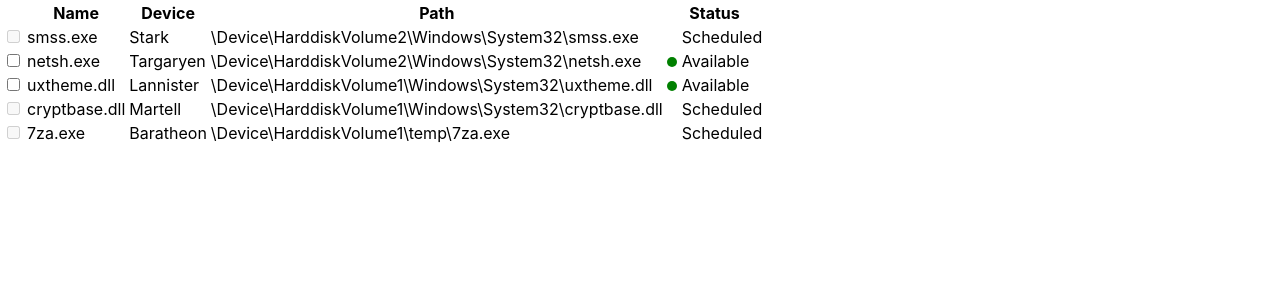
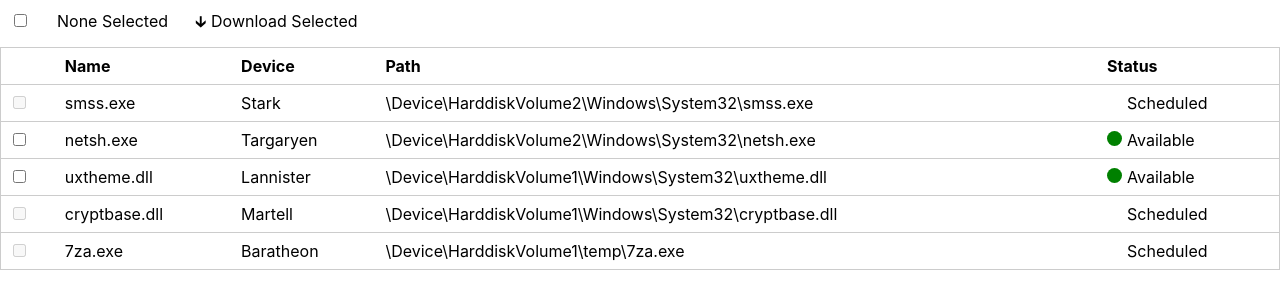
Before and after one commit to Orit-Veiner/file-list-component, a React (Create React App) app: page / in a window 1280 px wide. Shown: the top 308 px of the page. Built offline with nearby package versions, Linux system fonts and the light colour scheme.

Commit message:
Up to Select All behaivor

```diff
--- a/src/components/file-list/FileList.css
+++ b/src/components/file-list/FileList.css
@@ -1,9 +1,10 @@
 /* Allign statuses by leaving room for logos before */
-.status-available::before, .status-no-logo::before {
+.status-available::before,
+.status-no-logo::before {
     content: '';
     display: inline-block;
-    width: 10px;
-    height: 10px;
+    width: 15px;
+    height: 15px;
     margin-right: 5px;
 }
 
@@ -20,3 +21,32 @@ tbody tr:hover {
 tr.selected {
     background-color: #ebebeb;
 }
+
+/* Pad the table */
+td,
+th {
+    padding: 8px;
+}
+
+th {
+    text-align: left;
+}
+
+.download-selected:hover {
+    cursor: pointer;
+}
+
+/* Controllers above the table */
+.table-controls {
+    padding: 10px;
+}
+
+table {
+    border-collapse: collapse;
+    width: 100%;
+    border: 1px solid #cccccc;
+}
+
+tr {
+    border-bottom: 1px solid #cccccc;
+}
--- a/src/components/file-list/FileList.js
+++ b/src/components/file-list/FileList.js
@@ -1,19 +1,67 @@
 import React, { useState } from "react";
 import "./FileList.css";
-import { files as initialFiles } from './filesData.js';
+import { files as initialFiles } from "./filesData.js";
 
 function FileList() {
-  const [files, setFiles] = useState(initialFiles);     //input file with files data
+  const [files, setFiles] = useState(initialFiles); //initialFiles are from the input file, containing the files list data
   const [selectedFiles, setSelectedFiles] = useState({});
 
-  const toggleFileSelection = (name) => {
-    setSelectedFiles(prevSelected => ({...prevSelected, [name]: !prevSelected[name]}));
+  const toggleFileSelection = (index) => {
+    setSelectedFiles((prevSelected) => ({
+      ...prevSelected,
+      [index]: !prevSelected[index],
+    }));
+  };
+
+  const handleSelectAll = (event) => {
+    const newSelectedFiles = {};
+    if (event.target.checked) {
+      files.forEach((file, index) => {
+        if (file.status === "available") {
+          newSelectedFiles[index] = true;
+        }
+      });
+    }
+    setSelectedFiles(newSelectedFiles);
+  };
+
+  const handleDownloadSelected = () => {
+    const selectedFilesInfo = files
+      .filter((file, index) => selectedFiles[index])
+      .map((file) => `Path: ${file.path}\nDevice: ${file.device}`);
+    alert(`Downloading files:\n\n${selectedFilesInfo.join("\n\n")}`);
   };
 
   return (
     <div>
+      <div className="table-controls">
+        <input
+          type="checkbox"
+          id="selectAll"
+          onChange={handleSelectAll}
+          checked={
+            Object.keys(selectedFiles).length ===
+              files.filter((file) => file.status === "available").length &&
+            files.filter((file) => file.status === "available").length > 0
+          }
+          indeterminate={
+            Object.keys(selectedFiles).length > 0 &&
+            Object.keys(selectedFiles).length < files.length
+          }
+        />
+        &nbsp;&nbsp;&nbsp;&nbsp;&nbsp;&nbsp;
+        <span>
+          {Object.keys(selectedFiles).length > 0
+            ? `Selected ${Object.keys(selectedFiles).length}`
+            : "None Selected"}
+        </span>
+        &nbsp;&nbsp;&nbsp;&nbsp;&nbsp;&nbsp;
+        <span className="download-selected" onClick={handleDownloadSelected}>
+          &#x1F873; Download Selected
+        </span>
+      </div>
+
       <table>
-
         <thead>
           <tr>
             <th></th>
@@ -25,19 +73,38 @@ function FileList() {
         </thead>
 
         <tbody>
-          {files.map((file) => (
-          <tr key={file.name} className={selectedFiles[file.name] ? "selected" : ""} onClick={() => toggleFileSelection(file.name)}>
-          <td><input type="checkbox" checked={!!selectedFiles[file.name]} onChange={() => {}} disabled={file.status !== 'available'} /></td>
+          {files.map((file, index) => (
+            <tr
+              key={index}
+              className={selectedFiles[index] ? "selected" : ""}
+              onClick={() => toggleFileSelection(index)}
+            >
+              <td>
+                <input
+                  type="checkbox"
+                  checked={!!selectedFiles[index]}
+                  onChange={(e) => {
+                    // e.stopPropagation();
+                    // toggleFileSelection(index);
+                  }}
+                  disabled={file.status !== "available"}
+                />
+              </td>
               <td>{file.name}</td>
               <td>{file.device}</td>
               <td>{file.path}</td>
-              <td className={file.status === "available" ? "status-available" : "status-no-logo"}>
+              <td
+                className={
+                  file.status === "available"
+                    ? "status-available"
+                    : "status-no-logo"
+                }
+              >
                 {capitalizeFirstLetter(file.status)}
               </td>
             </tr>
           ))}
         </tbody>
-
       </table>
     </div>
   );
```
Also changed, not shown: 1 other file (tests, documents, lock files or other folders). Lines whose indentation alone changed are shown as unchanged.
